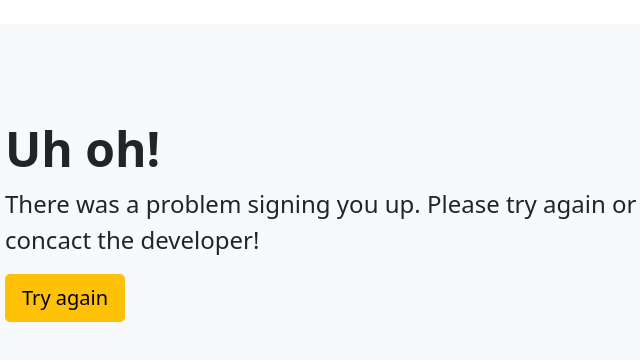
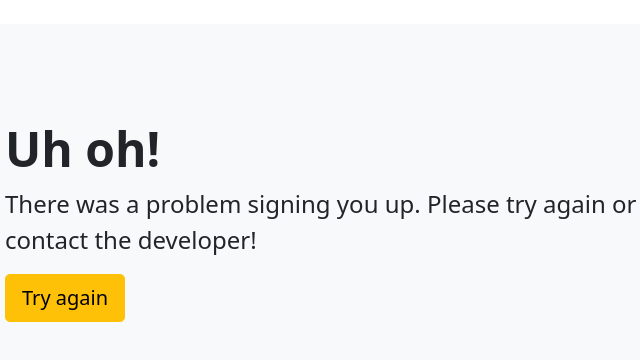
Before and after one commit to thisisbksharma/Newsletter-Signup, a website: page failure.html in a window 1280 px wide. Shown: the full height of the page, 137-777 px from the left. Drawn offline with nearby package versions, Linux system fonts and the light colour scheme.

Commit message:
Spelling Correction

```diff
--- a/failure.html
+++ b/failure.html
@@ -50,7 +50,7 @@
     <div class="p-5 mb-4 bg-light rounded-3">
       <div class="container-fluid py-5">
         <h1 class="display-5 fw-bold">Uh oh!</h1>
-        <p class="col-md-8 fs-4">There was a problem signing you up. Please try again or concact the developer!</p>
+        <p class="col-md-8 fs-4">There was a problem signing you up. Please try again or contact the developer!</p>
         <form action="/failure" method="post">
         <button class="btn btn-warning btn-lg" type="submit">Try again</button>
         </form>
```
